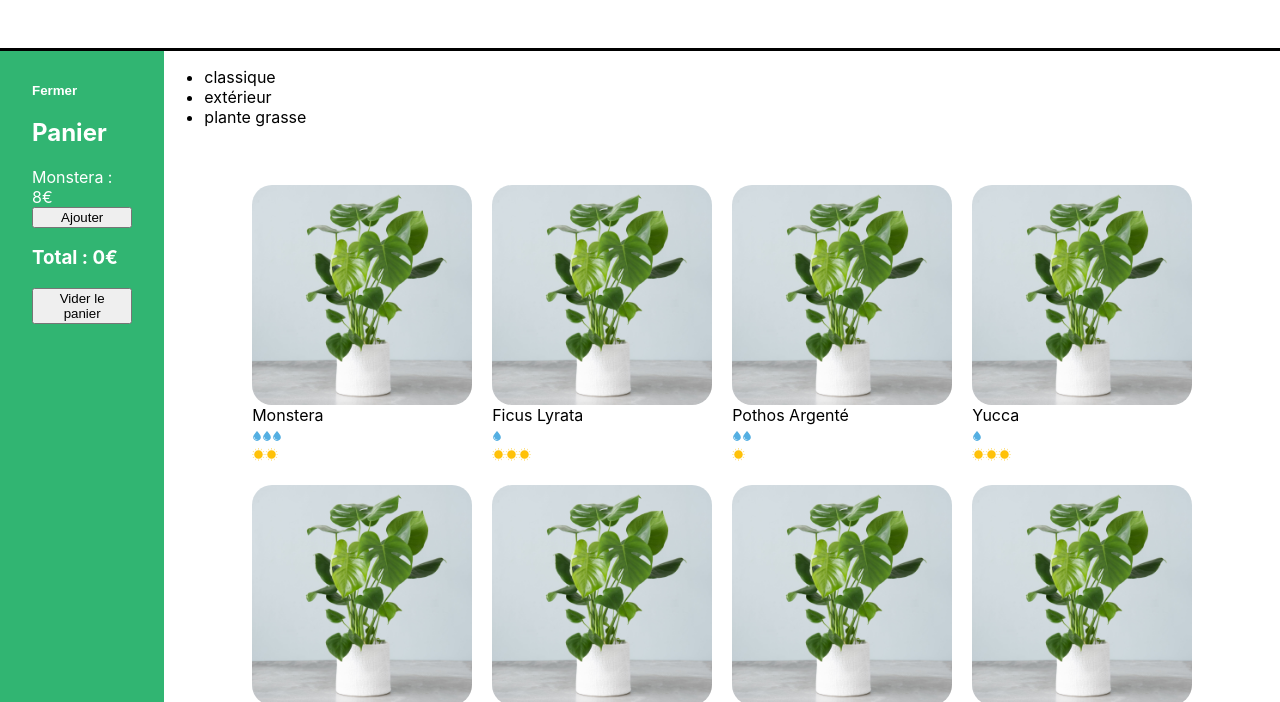
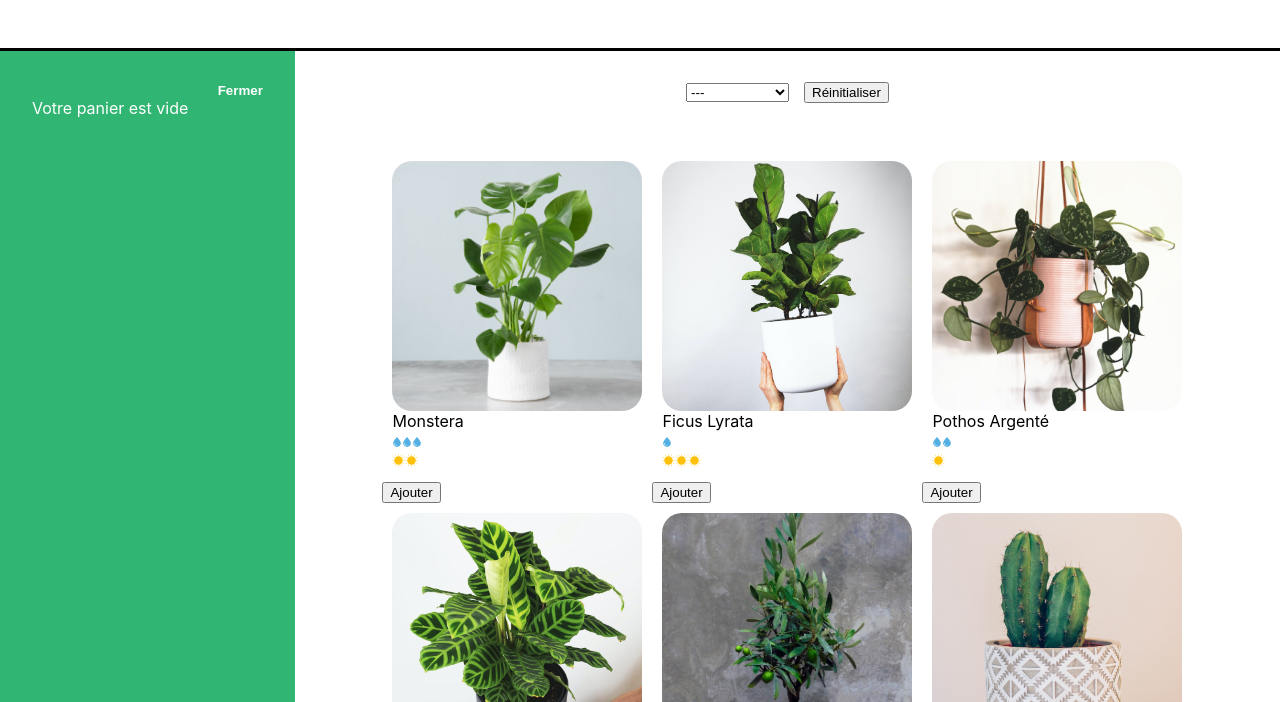
Before and after one commit to SERGELEBON/React-, a React app: page / in a window 1280 px wide. Shown: the part 98-800 px from the top of the page. Built offline with nearby package versions, Linux system fonts and the light colour scheme.

Commit message:
mise en place du panier

```diff
--- a/src/components/App.js
+++ b/src/components/App.js
@@ -1,3 +1,4 @@
+import { useState } from 'react'
 import Banner from './Banner'
 import logo from '../assets/logo.png'
 import Cart from './Cart'
@@ -6,6 +7,7 @@ import ShoppingList from './ShoppingList'
 import '../styles/Layout.css'
 
 function App() {
+	const [cart, updateCart] = useState([])
 	return (
 		<div>
 			<Banner>
@@ -13,8 +15,8 @@ function App() {
 				<h1 className='lmj-title'>La maison jungle</h1>
 			</Banner>
 			<div className='lmj-layout-inner'>
-				<Cart />
-				<ShoppingList />
+				<Cart cart={cart} updateCart={updateCart} />
+				<ShoppingList cart={cart} updateCart={updateCart} />
 			</div>
 			<Footer />
 		</div>
--- a/src/components/Cart.js
+++ b/src/components/Cart.js
@@ -1,10 +1,15 @@
-import { useState } from 'react'
+import { useState, useEffect } from 'react'
 import '../styles/Cart.css'
 
-function Cart() {
-	const monsteraPrice = 8
-	const [cart, updateCart] = useState(0)
+function Cart({ cart, updateCart }) {
     const [isOpen, setIsOpen] = useState(true)
+    const total = cart.reduce(
+        (acc, plantType) => acc + plantType.amount * plantType.price,
+            0
+        )
+    useEffect(() => {
+        alert(`J'aurai ${total}€ à payer 💸`)
+    })
 
     return isOpen ? (
         <div className='lmj-cart'>
@@ -14,11 +19,22 @@ function Cart() {
             >
                 Fermer
             </button>
+            {cart.length > 0 ? (
+                <div>
                     <h2>Panier</h2>
-			<div>Monstera : {monsteraPrice}€</div>
-			<button onClick={() => updateCart(cart + 1)}>Ajouter</button>
-			<h3>Total : {monsteraPrice * cart}€</h3>
-			<button onClick={() => updateCart(0)}>Vider le panier</button>
+                    <ul>
+                        {cart.map(({ name, price, amount }, index) => (
+                            <div key={`${name}-${index}`}>
+                                    {name} {price}€ x {amount}
+                            </div>
+                        ))}
+                    </ul>
+                    <h3>Total :{total}€</h3>
+                    <button onClick={() => updateCart([])}>Vider le panier</button>
+                </div>
+            ) : (
+                <div>Votre panier est vide</div>
+            )}
         </div>
     ) : (
         <div className='lmj-cart-closed'>
--- /dev/null
+++ b/src/components/Categories.js
@@ -0,0 +1,23 @@
+import '../styles/Categories.css'
+
+function Categories({ setActiveCategory, categories, activeCategory }) {
+	return (
+		<div className='lmj-categories'>
+			<select
+				value={activeCategory}
+				onChange={(e) => setActiveCategory(e.target.value)}
+				className='lmj-categories-select'
+			>
+				<option value=''>---</option>
+				{categories.map((cat) => (
+					<option key={cat} value={cat}>
+						{cat}
+					</option>
+				))}
+			</select>
+			<button onClick={() => setActiveCategory('')}>Réinitialiser</button>
+		</div>
+	)
+}
+
+export default Categories
--- a/src/components/ShoppingList.js
+++ b/src/components/ShoppingList.js
@@ -1,31 +1,55 @@
+import { useState } from 'react'
 import { plantList } from '../datas/plantList'
 import PlantItem from './PlantItem'
+import Categories from './Categories'
 import '../styles/ShoppingList.css'
 
-function ShoppingList() {
+function ShoppingList({ cart, updateCart }) {
+	const [activeCategory, setActiveCategory] = useState('')
 	const categories = plantList.reduce(
 		(acc, plant) =>
 			acc.includes(plant.category) ? acc : acc.concat(plant.category),
 		[]
 	)
 
+	function addToCart(name, price) {
+		const currentPlantSaved = cart.find((plant) => plant.name === name)
+		if (currentPlantSaved) {
+			const cartFilteredCurrentPlant = cart.filter(
+				(plant) => plant.name !== name
+			)
+			updateCart([
+				...cartFilteredCurrentPlant,
+				{ name, price, amount: currentPlantSaved.amount + 1 }
+			])
+		} else {
+			updateCart([...cart, { name, price, amount: 1 }])
+		}
+	}
+
 	return (
-		<div>
-			<ul>
-				{categories.map((cat) => (
-					<li key={cat}>{cat}</li>
-				))}
-			</ul>
+		<div className='lmj-shopping-list'>
+			<Categories
+				categories={categories}
+				setActiveCategory={setActiveCategory}
+				activeCategory={activeCategory}
+			/>
+
 			<ul className='lmj-plant-list'>
-				{plantList.map(({ id, cover, name, water, light }) => (
+				{plantList.map(({ id, cover, name, water, light, price, category }) =>
+					!activeCategory || activeCategory === category ? (
+						<div key={id}>
 							<PlantItem
-						key={id}
 								cover={cover}
 								name={name}
 								water={water}
 								light={light}
+								price={price}
 							/>
-				))}
+							<button onClick={() => addToCart(name, price)}>Ajouter</button>
+						</div>
+					) : null
+				)}
 			</ul>
 		</div>
 	)
--- a/src/datas/plantList.js
+++ b/src/datas/plantList.js
@@ -1,14 +1,22 @@
 import monstera from '../assets/monstera.jpg'
+import lyrata from '../assets/lyrata.jpg'
+import pothos from '../assets/pothos.jpg'
+import succulent from '../assets/succulent.jpg'
+import olivier from '../assets/olivier.jpg'
+import basil from '../assets/basil.jpg'
+import mint from '../assets/mint.jpg'
+import calathea from '../assets/calathea.jpg'
+import cactus from '../assets/cactus.jpg'
 
 export const plantList = [
 	{
 		name: 'monstera',
 		category: 'classique',
 		id: '1ed',
-		isBestSale: true,
 		light: 2,
 		water: 3,
-		cover: monstera
+		cover: monstera,
+		price: 15
 	},
 	{
 		name: 'ficus lyrata',
@@ -16,23 +24,29 @@ export const plantList = [
 		id: '2ab',
 		light: 3,
 		water: 1,
-		cover: monstera
+		cover: lyrata,
+		price: 16
 	},
+
 	{
 		name: 'pothos argenté',
 		category: 'classique',
 		id: '3sd',
 		light: 1,
 		water: 2,
-		cover: monstera
+		cover: pothos,
+
+		price: 9
 	},
 	{
-		name: 'yucca',
+		name: 'calathea',
 		category: 'classique',
 		id: '4kk',
-		light: 3,
-		water: 1,
-		cover: monstera
+		light: 2,
+		water: 3,
+		cover: calathea,
+
+		price: 20
 	},
 	{
 		name: 'olivier',
@@ -40,32 +54,27 @@ export const plantList = [
 		id: '5pl',
 		light: 3,
 		water: 1,
-		cover: monstera
+		cover: olivier,
+		price: 25
 	},
+
 	{
-		name: 'géranium',
-		category: 'extérieur',
-		id: '6uo',
+		name: 'cactus',
+		category: 'plante grasse',
+		id: '8fp',
 		light: 2,
-		water: 2,
-		cover: monstera
+		water: 1,
+		cover: cactus,
+		price: 6
 	},
 	{
 		name: 'basilique',
 		category: 'extérieur',
 		id: '7ie',
-		isBestSale: true,
 		light: 2,
 		water: 3,
-		cover: monstera
-	},
-	{
-		name: 'aloe',
-		category: 'plante grasse',
-		id: '8fp',
-		light: 2,
-		water: 1,
-		cover: monstera
+		cover: basil,
+		price: 5
 	},
 	{
 		name: 'succulente',
@@ -73,6 +82,17 @@ export const plantList = [
 		id: '9vn',
 		light: 2,
 		water: 1,
-		cover: monstera
+		cover: succulent,
+		price: 8
+	},
+
+	{
+		name: 'menthe',
+		category: 'extérieur',
+		id: '6uo',
+		light: 2,
+		water: 2,
+		cover: mint,
+		price: 4
 	}
 ]
--- a/src/styles/Cart.css
+++ b/src/styles/Cart.css
@@ -5,7 +5,7 @@
 	display: flex;
 	flex-direction: column;
 	justify-content: flex-start;
-	width: 200px;
+	width: 300px;
 }
 
 .lmj-cart-add-button {
@@ -22,11 +22,12 @@
 	align-self: self-start;
 	padding: 0;
 	color: white;
+	align-self: flex-end;
 }
 
 .lmj-cart-closed {
 	padding: 32px;
-	width: 200px;
+	width: 300px;
 }
 
 .lmj-cart-closed > button {
--- /dev/null
+++ b/src/styles/Categories.css
@@ -0,0 +1,8 @@
+.lmj-categories {
+	text-align: center;
+	padding-top: 30px;
+}
+
+.lmj-categories-select {
+	margin-right: 15px;
+}
--- a/src/styles/PlantItem.css
+++ b/src/styles/PlantItem.css
@@ -1,6 +1,6 @@
 .lmj-plant-item-cover {
-	height: 220px;
-	width: 220px;
+	height: 250px;
+	width: 250px;
 	border-radius: 20px;
 	object-fit: cover;
 }
@@ -12,4 +12,16 @@
 	justify-content: center;
 	flex-direction: column;
 	text-transform: capitalize;
+	position: relative;
 }
+
+.lmj-plant-item-price {
+	position: absolute;
+	border-radius: 20px 20px 20px 0;
+	background-color: #31b472;
+	color: white;
+	padding: 15px;
+	right: 0;
+	top: 0;
+	font-weight: 500;
+}
```
Lines whose indentation alone changed are shown as unchanged.
